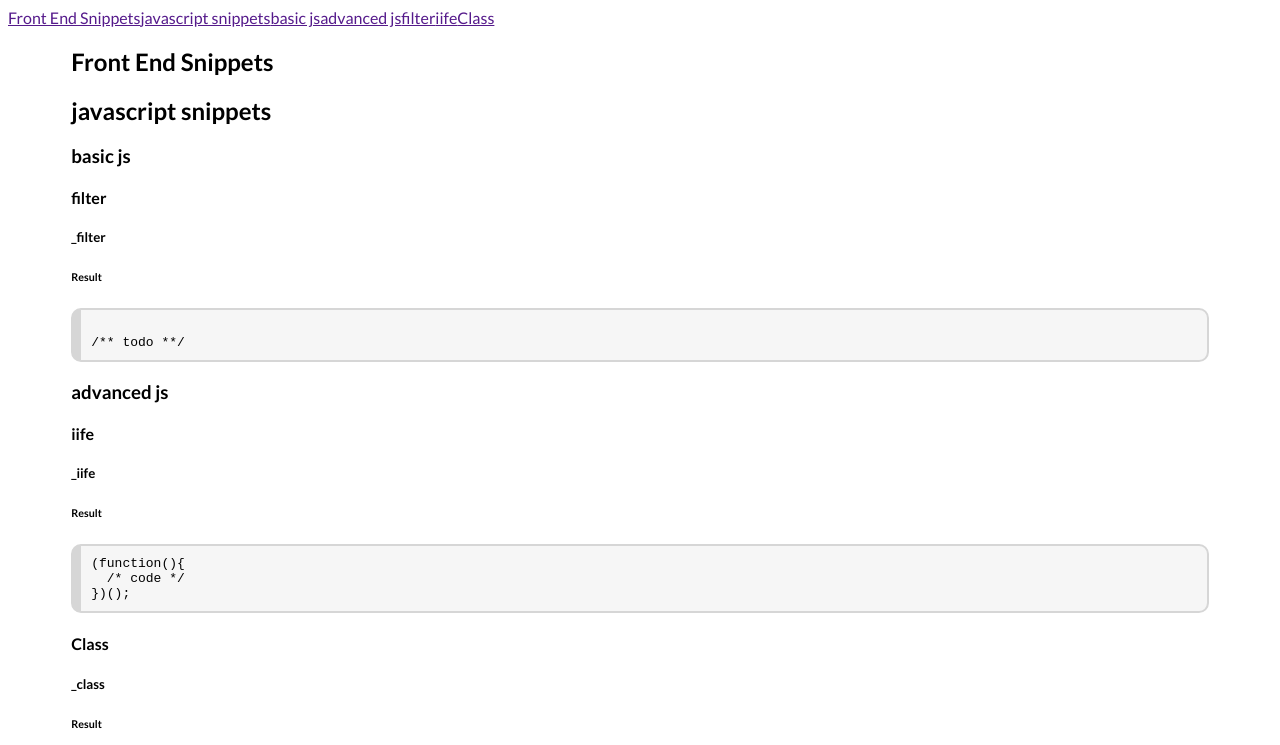
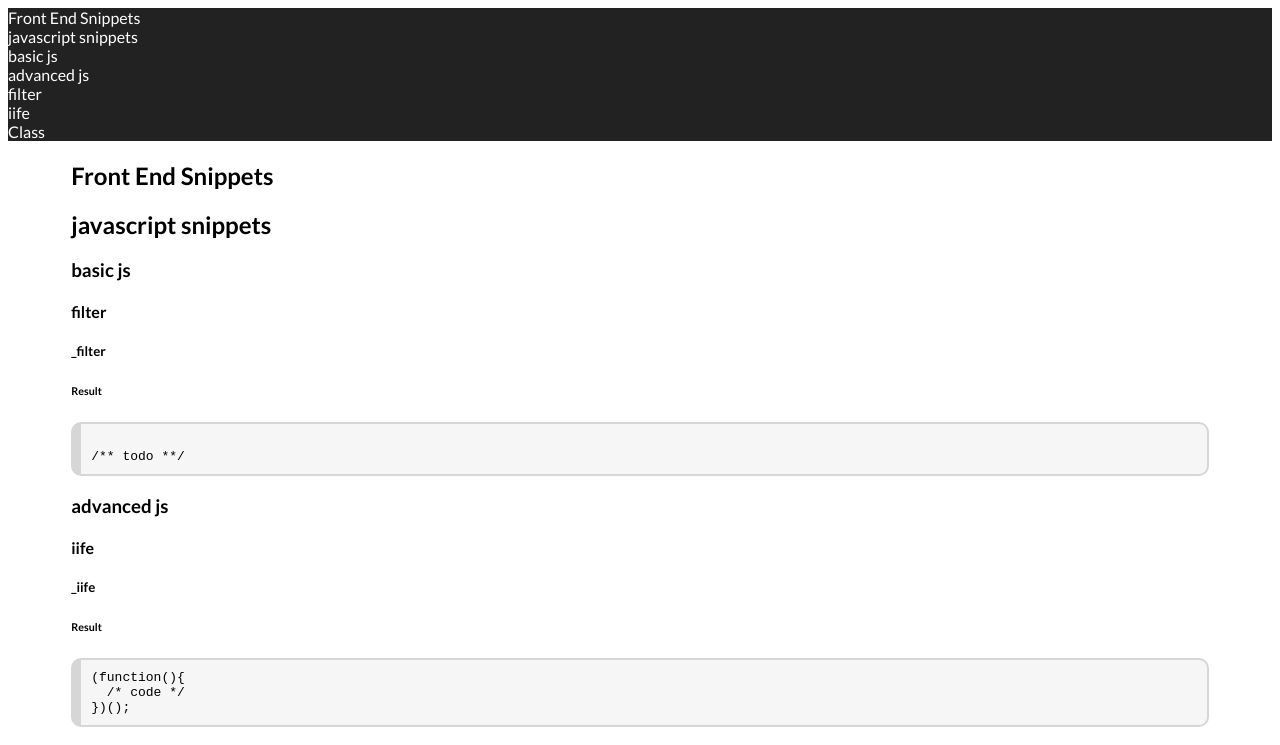
Before and after one commit to jleonard/sublime-text-2-front-end, a website: page index.html in a window 1280 px wide. Shown: the top 745 px of the page. Drawn offline with Linux system fonts and the light colour scheme.

```diff
--- a/index.html
+++ b/index.html
@@ -16,6 +16,14 @@
       main{
         margin: 0 auto;
         width: 90%;
+      }
+      aside{
+        background-color: #222;
+      }
+      aside a{
+        display: block;
+        text-decoration: none;
+        color: #fff;
       }
       pre{
         background-color: #f6f6f6;
```
